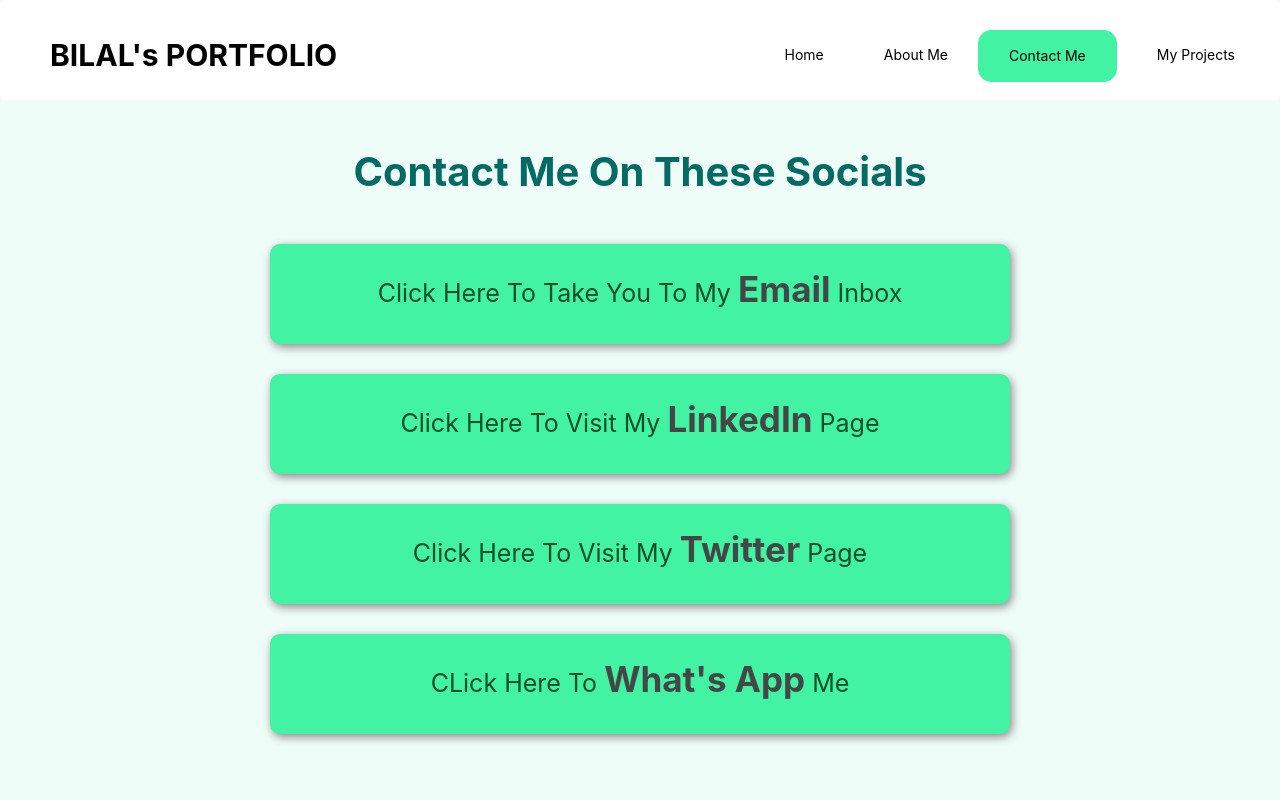
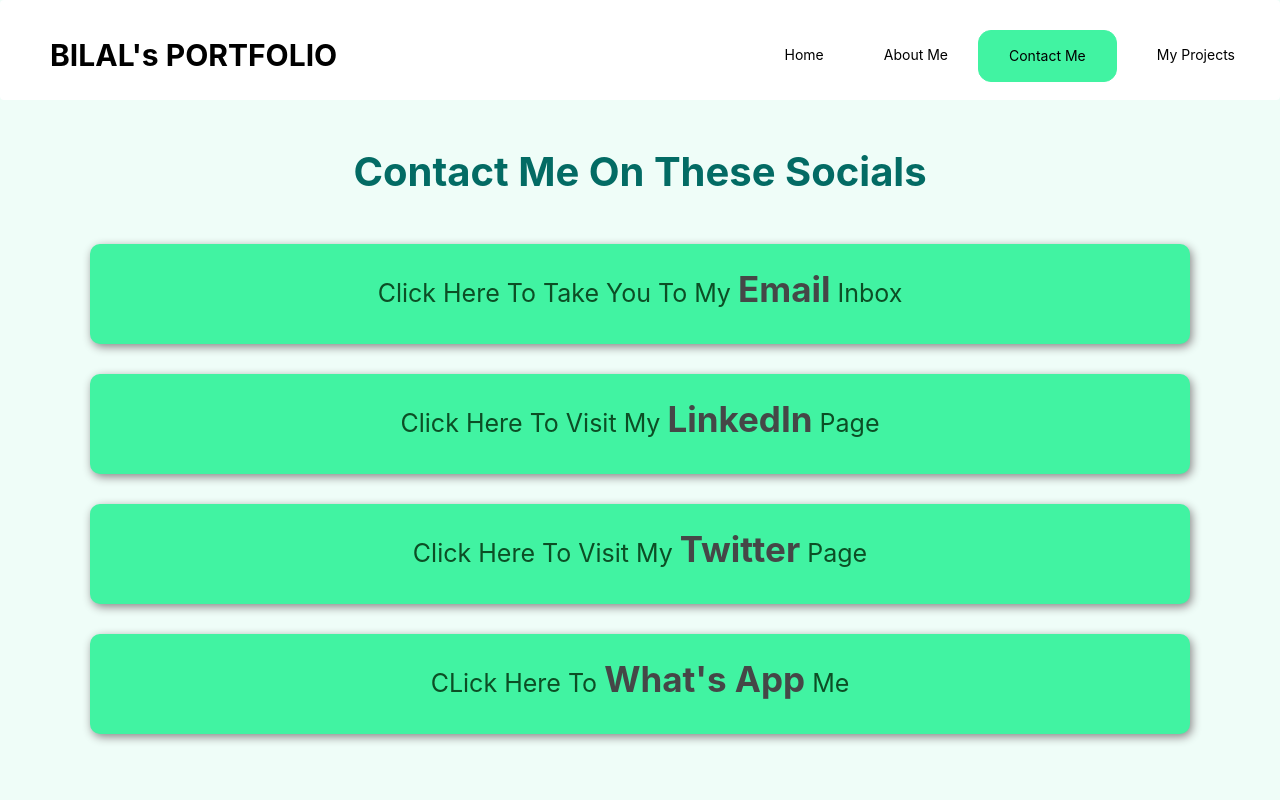
Before and after one commit to BillZak/my-portfolio-project, a React (Create React App) app: page /contacts in a window 1280 px wide. Shown: the top 800 px of the page. Built offline with nearby package versions, Linux system fonts and the light colour scheme.

Commit message:
add style

```diff
--- a/src/Pages/Contacts/Contacts.css
+++ b/src/Pages/Contacts/Contacts.css
@@ -14,7 +14,7 @@
     color: rgb(12, 78, 37);
     font-size: 25px;
     padding:  20px;
-    margin: 30px 200px;
+    margin: 30px 20px;
 }
 .media:hover{
     cursor: pointer;
```
